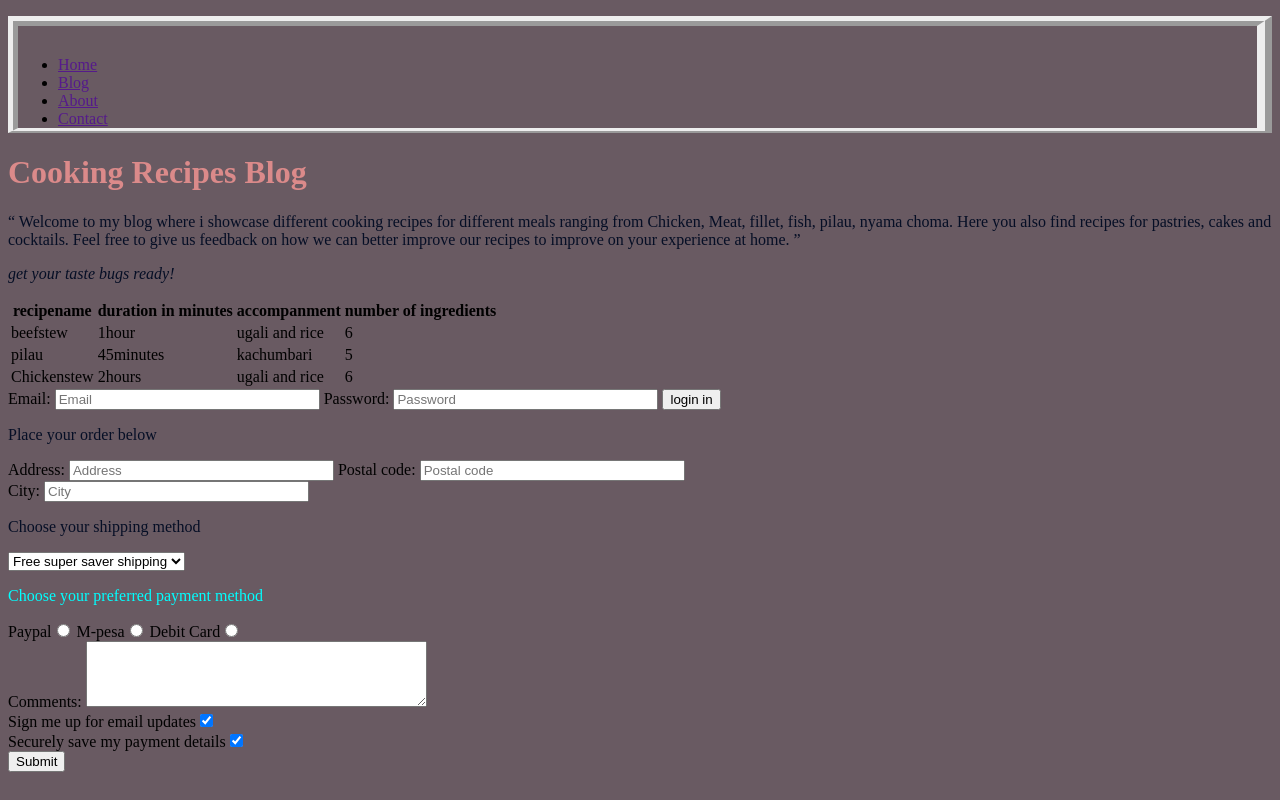
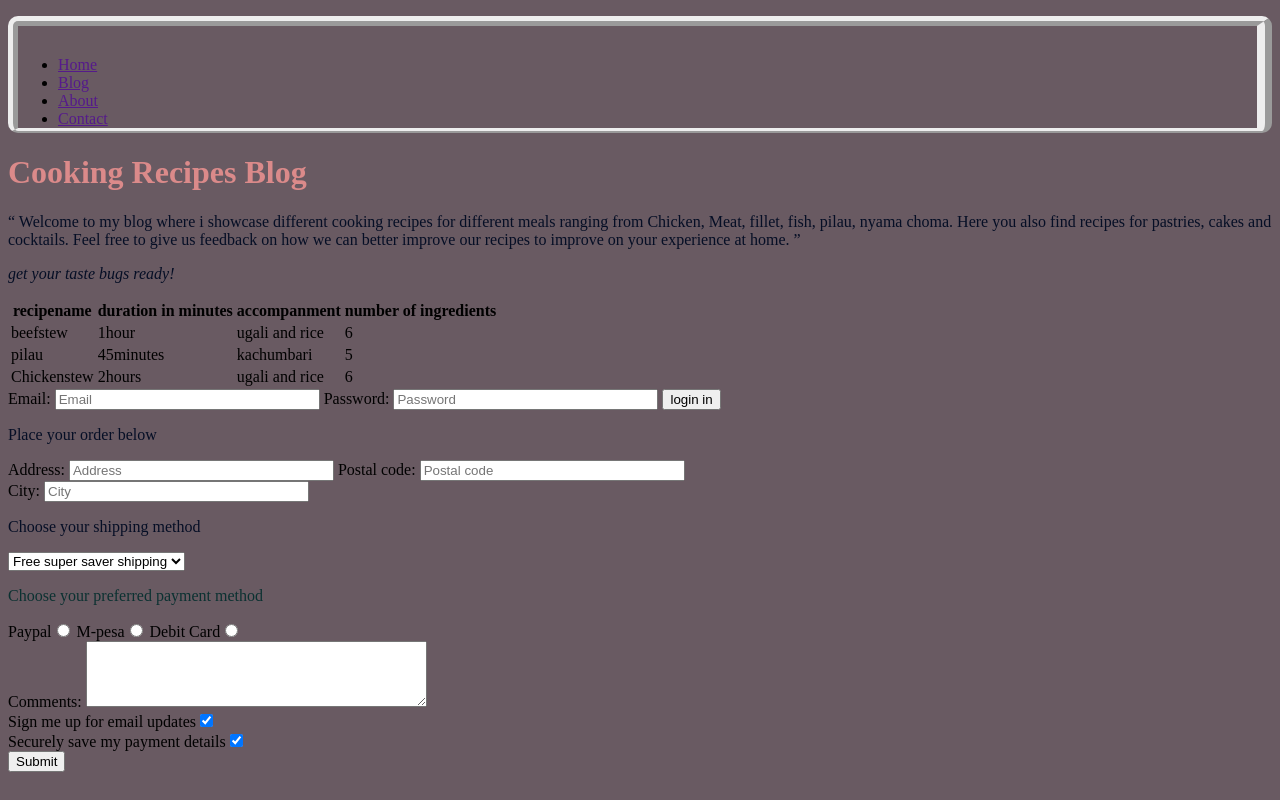
Before and after one commit to gvihendah/cooking-recipes-blog, a plain HTML site: page index.html in a window 1280 px wide. Drawn offline with Linux system fonts and the light colour scheme.

Commit message:
initial commit

```diff
--- a/css/main.css
+++ b/css/main.css
@@ -4,6 +4,7 @@ color: rgb(219, 138, 138);
 }
 P {
     color: rgb(5, 14, 37)
+
 
 
 }
@@ -17,9 +18,12 @@ P {
     height: auto;
     border: 10px ridge;
     border-width: 10px 15px 5px 10px;
+    border-radius: 10px
+
 }
 
 body {
 background-color: rgb(105, 90, 98)
 
+
 }
--- a/index.html
+++ b/index.html
@@ -82,7 +82,7 @@
 
 
         </select>
-        <p style="color: aqua;">Choose your preferred payment method</p>
+        <p style="color: rgb(11, 49, 49);">Choose your preferred payment method</p>
        <label>Paypal<input type="radio" name="payment" value="paypal"></label>
        <label>M-pesa<input type="radio" value="M-pesa" name="payment"></label>
        <label>Debit Card<input name="payment" type="radio" value="Debitcard"></label>
```
